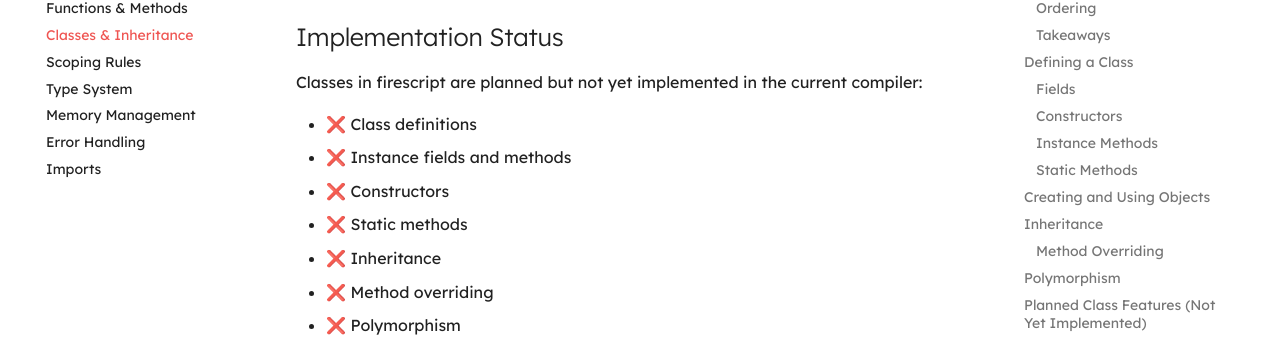
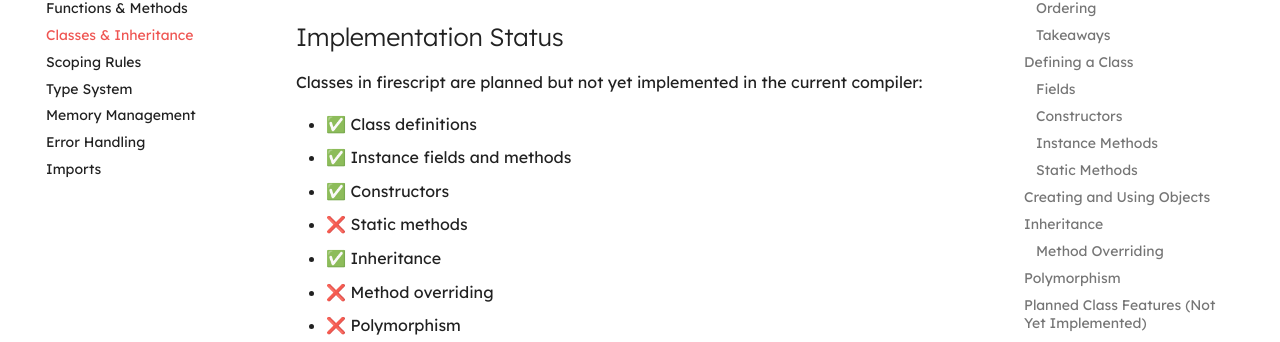
Before and after one commit to alec-jensen/firescript, an MkDocs documentation site: the page built from docs/reference/classes.md, in a window 1280 px wide and 900 px high, scrolled down 9794 px. Shown: the part 208-550 px from the top of the window. Built offline with MkDocs 1.6.1 and Material for MkDocs 9.7.7, drawn with Linux system fonts in a browser that asks for light colours; comment, search, counter and statistics services are not loaded.

```diff
--- a/docs/reference/classes.md
+++ b/docs/reference/classes.md
@@ -442,11 +442,11 @@ copyable class Point {
 
 Classes in firescript are planned but not yet implemented in the current compiler:
 
-- ❌ Class definitions
-- ❌ Instance fields and methods
-- ❌ Constructors
+- ✅ Class definitions
+- ✅ Instance fields and methods
+- ✅ Constructors
 - ❌ Static methods
-- ❌ Inheritance
+- ✅ Inheritance
 - ❌ Method overriding
 - ❌ Polymorphism
 - ❌ Interfaces
```
Also changed, not shown: docs/changelog.md (+6 -1 lines), docs/reference/functions.md (+1 -1 lines), docs/reference/type_system.md (+1 -1 lines).
